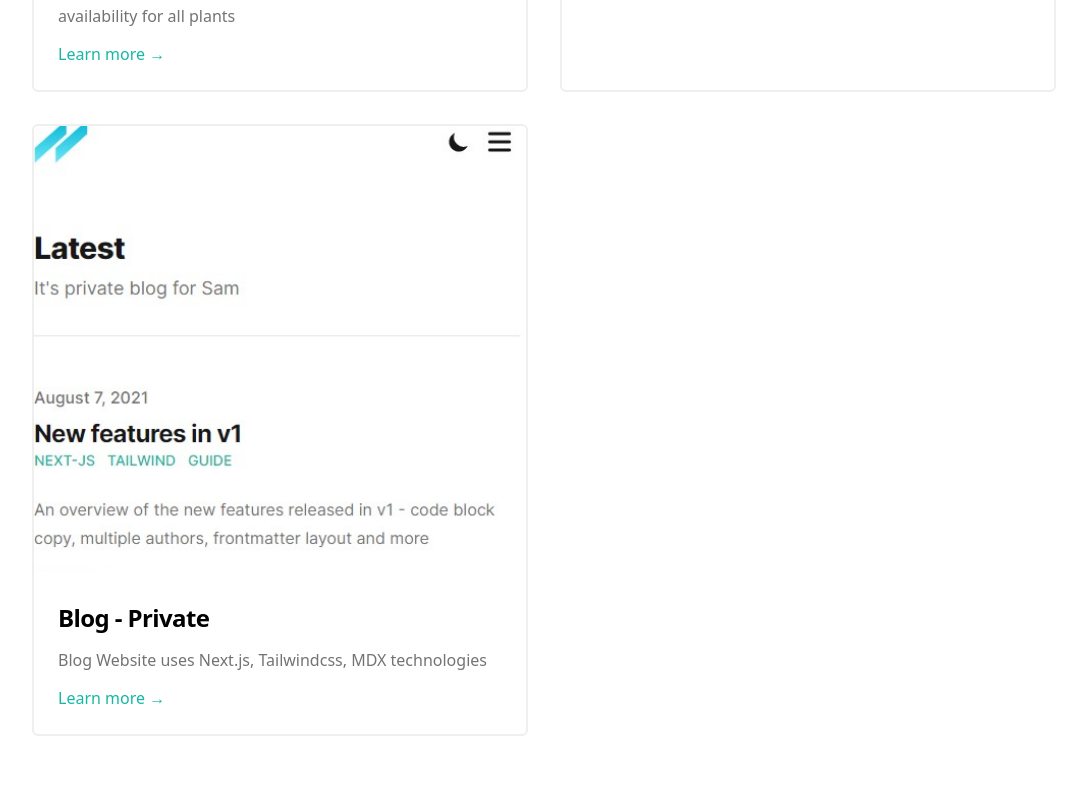
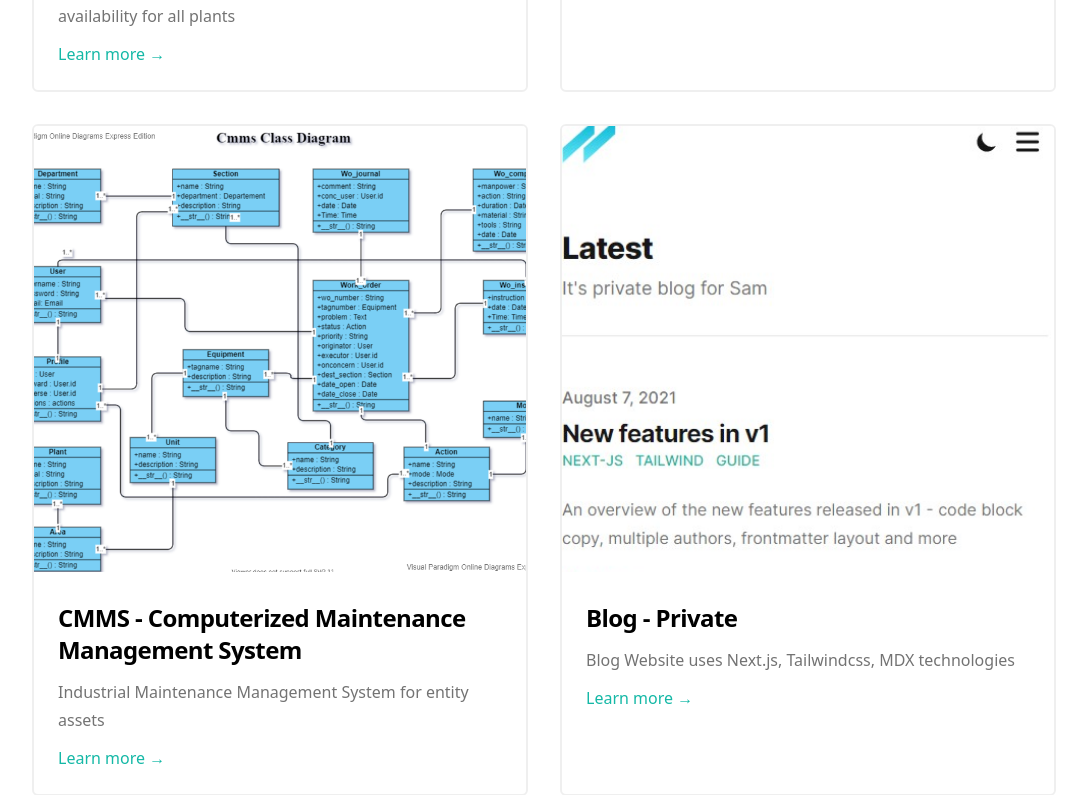
Before and after one commit to slametsampon/nextjs-sam-blog, a Next.js app: page /projects in a window 1280 px wide. Shown: the part 965-1760 px from the top of the page, without its empty margins (96-1183 px from the left). Built offline with nearby package versions, Linux system fonts and the light colour scheme; no server answers.

Commit message:
update cmms

```diff
--- a/data/projectsData.js
+++ b/data/projectsData.js
@@ -14,6 +14,12 @@
     href: 'https://github.com/slametsampon/dataLogger',
   },
   {
+    title: 'CMMS - Computerized Maintenance Management System',
+    description: `Industrial Maintenance Management System for entity assets`,
+    imgSrc: '/static/images/cmmsClassDiagram.png',
+    href: 'https://github.com/slametsampon/cmms_nextjs',
+  },
+  {
     title: 'Blog - Private',
     description: `Blog Website uses Next.js, Tailwindcss, MDX technologies`,
     imgSrc: '/static/images/privateBlog.jpg',
```
Also changed, not shown: public/static/images/cmmsClassDiagram.png (added).
